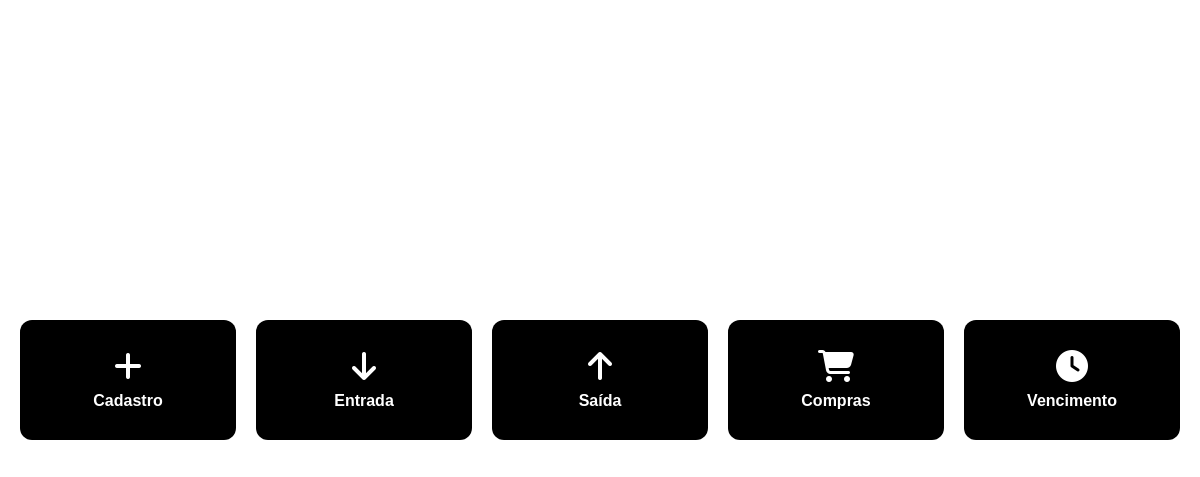
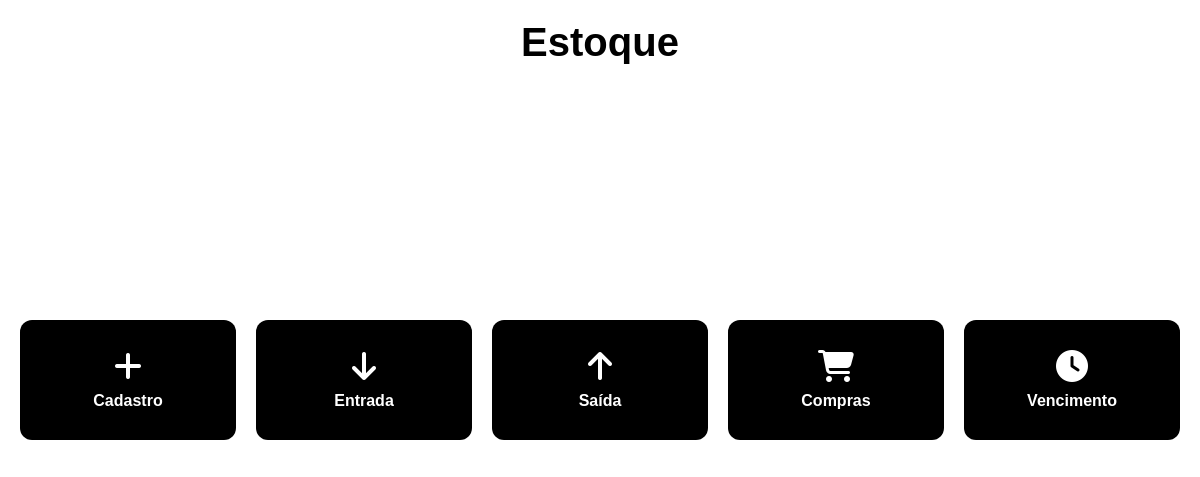
Before and after one commit to diegowps/quitutes, an Electron app: page src/views/estoque.html in a window 1200 px wide. Drawn offline with Linux system fonts and the light colour scheme.

Commit message:
atu.tela estilo

```diff
--- a/src/views/css/style.css
+++ b/src/views/css/style.css
@@ -32,6 +32,19 @@
     margin-bottom: 40px;
     width: 100%;
 }
+
+.page-title {
+    font-size: 2.5rem;
+    font-weight: bold;
+    margin-bottom: 30px;
+    text-align: center;
+    width: 100%;
+    position: absolute;
+    top: 20px;
+    left: 50%;
+    transform: translateX(-50%);
+  }
+
 
 .icon-card {
     background: #000;
--- a/src/views/estoque.html
+++ b/src/views/estoque.html
@@ -11,6 +11,7 @@
 
 <body>
   <div class="main-screen">
+    <h1 class="page-title">Estoque</h1>
 
     <div class="card-container">
       <div class="icon-card" onclick="mostrarFormulario('cadastro')">
```
Lines whose indentation alone changed are shown as unchanged.
